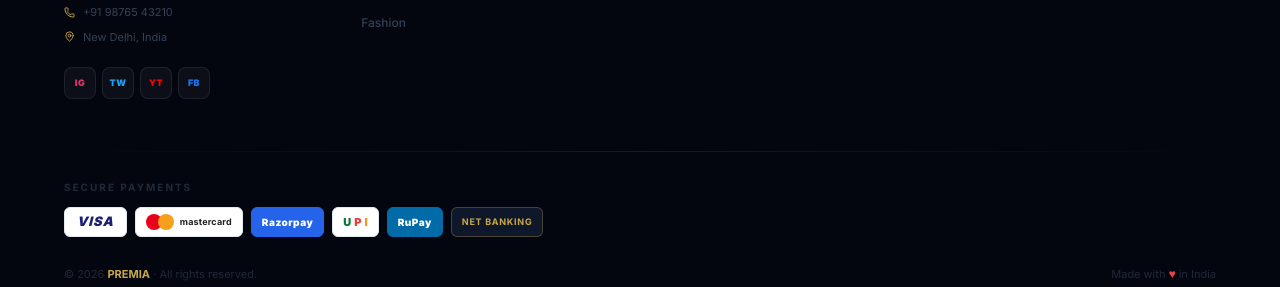
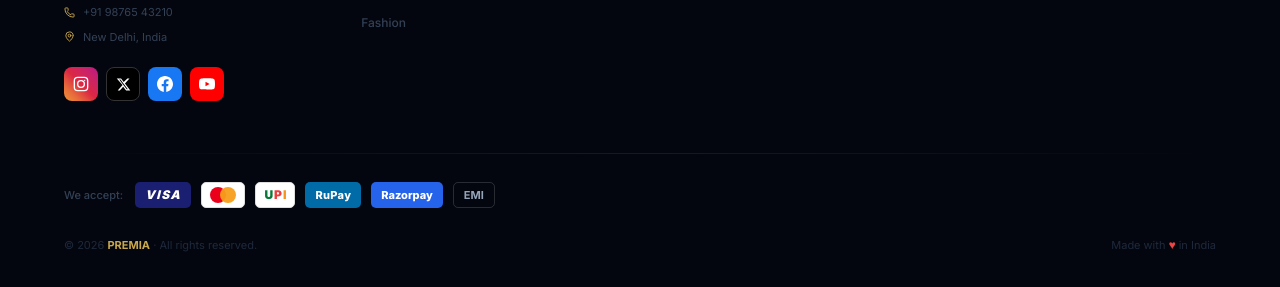
Before and after one commit to ravijags/ecommerce-frontend, a React (Vite) app: page / in a window 1280 px wide. Shown: the part 1381-1668 px from the top of the page. Built offline with nearby package versions, Linux system fonts and the light colour scheme; no server answers.

Commit message:
fix: social icons with real brand SVGs, payment badges with brand colors

```diff
--- a/src/components/Footer.jsx
+++ b/src/components/Footer.jsx
@@ -181,24 +181,38 @@ export default function Footer() {
               ))}
             </div>
 
-            {/* Social — minimal dots style */}
-            <div style={{ display: 'flex', gap: 6 }}>
-              {[
-                { label: 'IG', color: '#E1306C' },
-                { label: 'TW', color: '#1DA1F2' },
-                { label: 'YT', color: '#FF0000' },
-                { label: 'FB', color: '#1877F2' },
-              ].map(({ label, color }) => (
-                <motion.div key={label}
-                  whileHover={{ scale: 1.1, y: -2 }} whileTap={{ scale: 0.95 }}
-                  style={{ width: 32, height: 32, borderRadius: 8, cursor: 'pointer',
-                    background: 'rgba(255,255,255,0.04)',
-                    border: '1px solid rgba(255,255,255,0.08)',
-                    display: 'flex', alignItems: 'center', justifyContent: 'center',
-                    fontSize: 9, fontWeight: 900, color: color, letterSpacing: '0.05em' }}>
-                  {label}
-                </motion.div>
-              ))}
+            {/* Social icons — brand colored */}
+            <div style={{ display: 'flex', gap: 8 }}>
+              {/* Instagram */}
+              <motion.a href="#" whileHover={{ scale: 1.12, y: -2 }} whileTap={{ scale: 0.95 }}
+                style={{ width: 34, height: 34, borderRadius: 8, background: 'linear-gradient(45deg,#f09433,#e6683c,#dc2743,#cc2366,#bc1888)', display: 'flex', alignItems: 'center', justifyContent: 'center', cursor: 'pointer' }}>
+                <svg width="16" height="16" viewBox="0 0 24 24" fill="none" stroke="white" strokeWidth="2" strokeLinecap="round" strokeLinejoin="round">
+                  <rect x="2" y="2" width="20" height="20" rx="5"/>
+                  <circle cx="12" cy="12" r="5"/>
+                  <circle cx="17.5" cy="6.5" r="1" fill="white" stroke="none"/>
+                </svg>
+              </motion.a>
+              {/* X (Twitter) */}
+              <motion.a href="#" whileHover={{ scale: 1.12, y: -2 }} whileTap={{ scale: 0.95 }}
+                style={{ width: 34, height: 34, borderRadius: 8, background: '#000', border: '1px solid #333', display: 'flex', alignItems: 'center', justifyContent: 'center', cursor: 'pointer' }}>
+                <svg width="15" height="15" viewBox="0 0 24 24" fill="white">
+                  <path d="M18.244 2.25h3.308l-7.227 8.26 8.502 11.24H16.17l-4.714-6.231-5.401 6.231H2.744l7.736-8.857L1.254 2.25H8.08l4.253 5.622 5.911-5.622zm-1.161 17.52h1.833L7.084 4.126H5.117z"/>
+                </svg>
+              </motion.a>
+              {/* Facebook */}
+              <motion.a href="#" whileHover={{ scale: 1.12, y: -2 }} whileTap={{ scale: 0.95 }}
+                style={{ width: 34, height: 34, borderRadius: 8, background: '#1877F2', display: 'flex', alignItems: 'center', justifyContent: 'center', cursor: 'pointer' }}>
+                <svg width="16" height="16" viewBox="0 0 24 24" fill="white">
+                  <path d="M24 12.07C24 5.41 18.63 0 12 0S0 5.41 0 12.07C0 18.1 4.39 23.1 10.13 24v-8.44H7.08v-3.49h3.04V9.41c0-3.02 1.8-4.7 4.54-4.7 1.31 0 2.68.24 2.68.24v2.97h-1.51c-1.49 0-1.95.93-1.95 1.88v2.27h3.32l-.53 3.49h-2.79V24C19.61 23.1 24 18.1 24 12.07z"/>
+                </svg>
+              </motion.a>
+              {/* YouTube */}
+              <motion.a href="#" whileHover={{ scale: 1.12, y: -2 }} whileTap={{ scale: 0.95 }}
+                style={{ width: 34, height: 34, borderRadius: 8, background: '#FF0000', display: 'flex', alignItems: 'center', justifyContent: 'center', cursor: 'pointer' }}>
+                <svg width="16" height="16" viewBox="0 0 24 24" fill="white">
+                  <path d="M23.5 6.19a3.02 3.02 0 0 0-2.12-2.14C19.5 3.5 12 3.5 12 3.5s-7.5 0-9.38.55A3.02 3.02 0 0 0 .5 6.19C0 8.07 0 12 0 12s0 3.93.5 5.81a3.02 3.02 0 0 0 2.12 2.14C4.5 20.5 12 20.5 12 20.5s7.5 0 9.38-.55a3.02 3.02 0 0 0 2.12-2.14C24 15.93 24 12 24 12s0-3.93-.5-5.81zM9.75 15.5v-7l6.25 3.5-6.25 3.5z"/>
+                </svg>
+              </motion.a>
             </div>
           </div>
 
@@ -231,40 +245,44 @@ export default function Footer() {
         {/* ── Divider ── */}
         <div style={{ height: 1, background: 'linear-gradient(to right, transparent, rgba(255,255,255,0.08), transparent)', marginBottom: 28 }} />
 
-        {/* ── Payment methods ── */}
+        {/* ── Payment methods — small brand-colored rectangles ── */}
         <div style={{ marginBottom: 28 }}>
-          <p style={{ color: '#1e293b', fontSize: 10, fontWeight: 700,
-            letterSpacing: '0.2em', textTransform: 'uppercase', margin: '0 0 12px' }}>
-            Secure Payments
-          </p>
-          <div style={{ display: 'flex', alignItems: 'center', gap: 8, flexWrap: 'wrap' }}>
-            {/* VISA — classic navy italic */}
-            <div style={{ background: '#fff', border: '1px solid #e2e8f0', borderRadius: 6, padding: '4px 12px', height: 30, display: 'flex', alignItems: 'center' }}>
-              <span style={{ color: '#1A1F71', fontSize: 13, fontWeight: 900, fontStyle: 'italic', letterSpacing: '1px' }}>VISA</span>
+          <div style={{ display: 'flex', alignItems: 'center', gap: 10, flexWrap: 'wrap' }}>
+            <span style={{ color: '#334155', fontSize: 11, fontWeight: 500, marginRight: 2 }}>We accept:</span>
+
+            {/* VISA */}
+            <div style={{ background: '#1A1F71', borderRadius: 5, padding: '3px 10px', height: 26, display: 'flex', alignItems: 'center' }}>
+              <span style={{ color: '#fff', fontSize: 12, fontWeight: 900, fontStyle: 'italic', letterSpacing: '1.5px' }}>VISA</span>
             </div>
-            {/* Mastercard — red + yellow circles */}
-            <div style={{ background: '#fff', border: '1px solid #e2e8f0', borderRadius: 6, padding: '4px 10px', height: 30, display: 'flex', alignItems: 'center', gap: 2 }}>
-              <div style={{ width: 16, height: 16, borderRadius: '50%', background: '#EB001B' }} />
-              <div style={{ width: 16, height: 16, borderRadius: '50%', background: '#F79E1B', marginLeft: -6 }} />
-              <span style={{ color: '#231F20', fontSize: 9, fontWeight: 700, marginLeft: 4, letterSpacing: '0.02em' }}>mastercard</span>
+
+            {/* Mastercard */}
+            <div style={{ background: '#fff', border: '1px solid #ddd', borderRadius: 5, padding: '3px 8px', height: 26, display: 'flex', alignItems: 'center', gap: 5 }}>
+              <div style={{ position: 'relative', width: 26, height: 16, display: 'flex', alignItems: 'center' }}>
+                <div style={{ width: 16, height: 16, borderRadius: '50%', background: '#EB001B', position: 'absolute', left: 0 }} />
+                <div style={{ width: 16, height: 16, borderRadius: '50%', background: '#F79E1B', position: 'absolute', left: 10, opacity: 0.95 }} />
+              </div>
             </div>
-            {/* Razorpay — blue */}
-            <div style={{ background: '#2563EB', border: '1px solid #2563EB', borderRadius: 6, padding: '4px 10px', height: 30, display: 'flex', alignItems: 'center', gap: 5 }}>
-              <span style={{ color: '#fff', fontSize: 10, fontWeight: 900, letterSpacing: '0.05em' }}>Razorpay</span>
+
+            {/* UPI */}
+            <div style={{ background: '#fff', border: '1px solid #ddd', borderRadius: 5, padding: '3px 8px', height: 26, display: 'flex', alignItems: 'center', gap: 1 }}>
+              <span style={{ color: '#097939', fontSize: 12, fontWeight: 900, lineHeight: 1 }}>U</span>
+              <span style={{ color: '#EB3D3D', fontSize: 12, fontWeight: 900, lineHeight: 1 }}>P</span>
+              <span style={{ color: '#F7941D', fontSize: 12, fontWeight: 900, lineHeight: 1 }}>I</span>
             </div>
-            {/* UPI — purple/multicolor */}
-            <div style={{ background: '#fff', border: '1px solid #e2e8f0', borderRadius: 6, padding: '4px 10px', height: 30, display: 'flex', alignItems: 'center', gap: 3 }}>
-              <span style={{ color: '#097939', fontSize: 11, fontWeight: 900 }}>U</span>
-              <span style={{ color: '#EB3D3D', fontSize: 11, fontWeight: 900 }}>P</span>
-              <span style={{ color: '#F7941D', fontSize: 11, fontWeight: 900 }}>I</span>
+
+            {/* RuPay */}
+            <div style={{ background: '#006BA6', borderRadius: 5, padding: '3px 10px', height: 26, display: 'flex', alignItems: 'center' }}>
+              <span style={{ color: '#fff', fontSize: 11, fontWeight: 800, letterSpacing: '0.3px' }}>RuPay</span>
             </div>
-            {/* RuPay — blue */}
-            <div style={{ background: '#006BA6', border: '1px solid #006BA6', borderRadius: 6, padding: '4px 10px', height: 30, display: 'flex', alignItems: 'center' }}>
-              <span style={{ color: '#fff', fontSize: 10, fontWeight: 900, letterSpacing: '0.05em' }}>RuPay</span>
+
+            {/* Razorpay */}
+            <div style={{ background: '#2563EB', borderRadius: 5, padding: '3px 10px', height: 26, display: 'flex', alignItems: 'center' }}>
+              <span style={{ color: '#fff', fontSize: 11, fontWeight: 800 }}>Razorpay</span>
             </div>
-            {/* Net Banking — gold on dark */}
-            <div style={{ background: '#0f172a', border: '1px solid rgba(201,168,76,0.3)', borderRadius: 6, padding: '4px 10px', height: 30, display: 'flex', alignItems: 'center' }}>
-              <span style={{ color: '#C9A84C', fontSize: 9, fontWeight: 700, letterSpacing: '0.08em', textTransform: 'uppercase' }}>Net Banking</span>
+
+            {/* EMI */}
+            <div style={{ background: 'transparent', border: '1px solid rgba(255,255,255,0.15)', borderRadius: 5, padding: '3px 10px', height: 26, display: 'flex', alignItems: 'center' }}>
+              <span style={{ color: '#94a3b8', fontSize: 11, fontWeight: 700 }}>EMI</span>
             </div>
           </div>
         </div>
```
